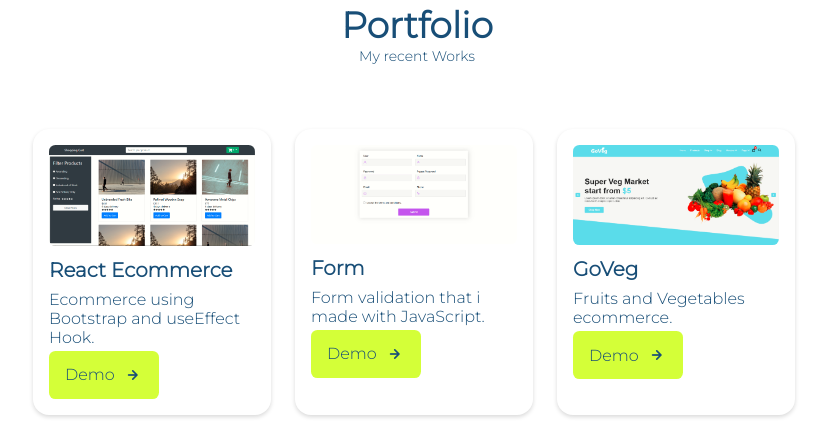
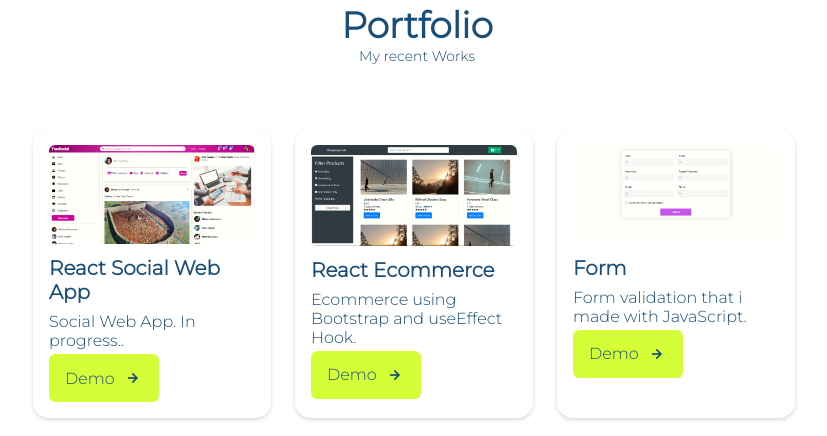
Before and after one commit to FranGimenez98/Portfolio, a plain HTML site: page index.html in a window 1280 px wide. Shown: the part 1918-2354 px from the top of the page, without its empty margins (223-1050 px from the left). Drawn offline with nearby package versions, Linux system fonts and the light colour scheme.

Commit message:
Actualizacion

```diff
--- a/index.html
+++ b/index.html
@@ -206,6 +206,19 @@
             <div class="portfolio__container container grid">
 
                     <div class="portfolio__content">
+                        <img src="/assets/img/fransocial.png" alt="" class="portfolio__img">
+
+                        <div class="portfolio__data">
+                            <h3 class="portfolio__title">React Social Web App</h3>
+                            <p class="portfolio__p">Social Web App. In progress..</p>
+                            <a href="https://fransocial.netlify.app/" class="button button--flex button--small portfolio__button">
+                                Demo
+                                <i class="uil uil-arrow-right button__icon"></i>
+                            </a>
+                        </div>
+                    </div>
+
+                    <div class="portfolio__content">
                         <img src="/assets/img/react-ecommerce.png" alt="" class="portfolio__img">
 
                         <div class="portfolio__data">
```
Also changed, not shown: assets/img/fransocial.png (added).
